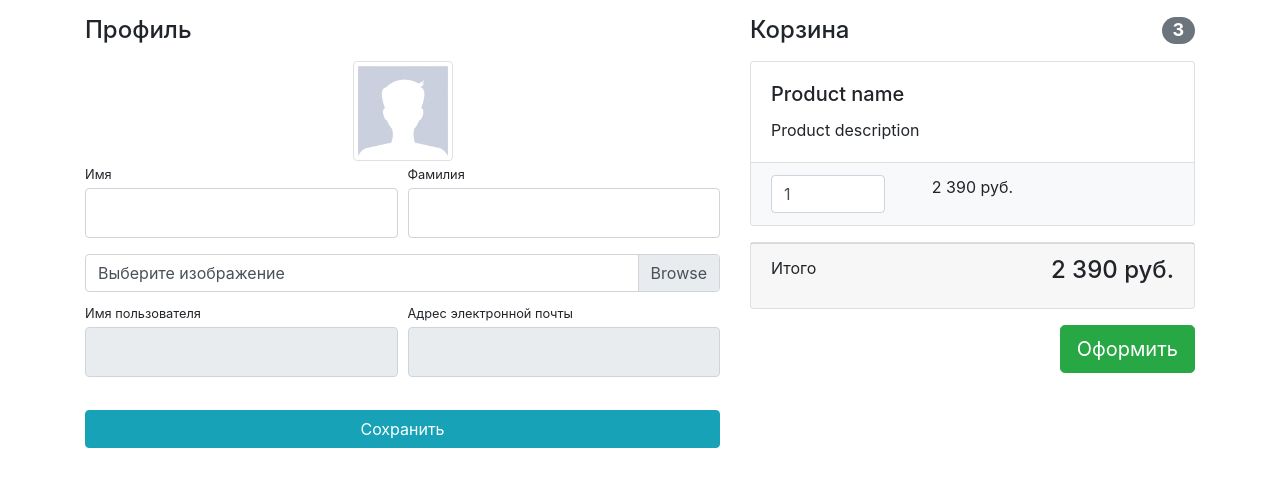
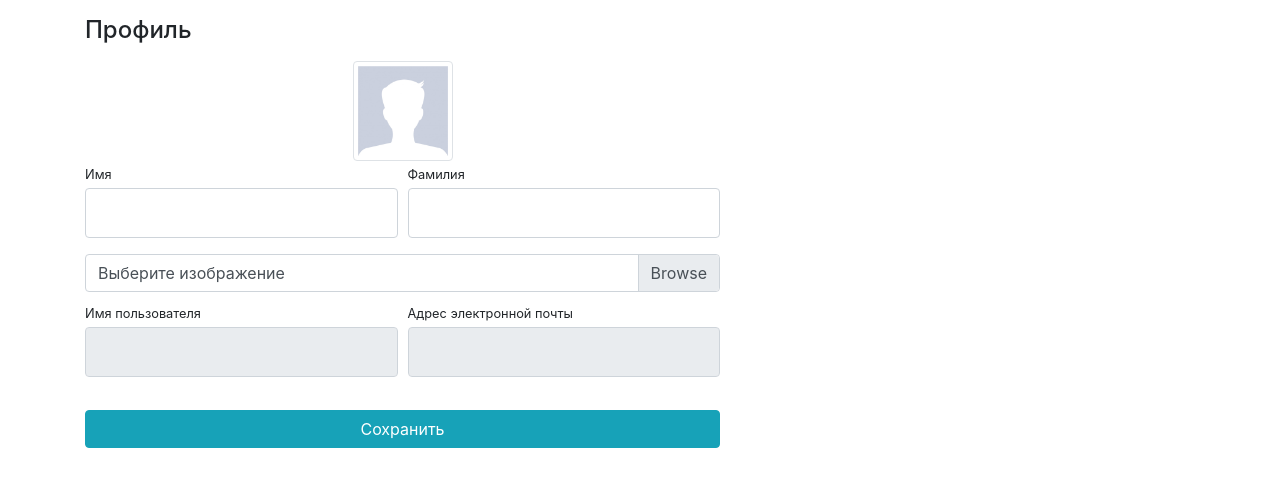
Before and after one commit to EATataris/geekshop, a Django app: template users/templates/users/profile.html in a window 1280 px wide. Shown: the part 56-543 px from the top of the page. Run offline with Django 3.2, Linux system fonts and the light colour scheme; the template is opened without the code that fills it: values that come from a table or form of the project are taken from there, others are empty; some libraries are stand-ins or nearby versions.

Commit message:
created baskets apps and add basket include template for profile template

```diff
--- a/geekshop/settings.py
+++ b/geekshop/settings.py
@@ -40,6 +40,7 @@ INSTALLED_APPS = [
 
     'products',
     'users',
+    'baskets',
 ]
 
 MIDDLEWARE = [
--- a/users/templates/users/profile.html
+++ b/users/templates/users/profile.html
@@ -70,38 +70,7 @@
                 </form>
             </div>
             <div class="col-lg-5">
-                <h4 class="mt-3 mb-3 d-flex justify-content-between align-items-center mb-3">
-                    Корзина <span class="badge badge-secondary badge-pill">3</span>
-                </h4>
-                <div class="card mb-3">
-                    <div class="card-body">
-                        <h5 class="card-title">Product name</h5>
-                        <p class="card-text">Product description</p>
-                    </div>
-                    <ul class="list-group list-group-flush">
-                        <li class="list-group-item bg-light">
-                            <div class="row text-center">
-                                <div class="col-lg-4">
-                                    <input name="basketID" type="number" class="form-control"
-                                           value="1" min="0">
-                                </div>
-                                <div class="col-lg-4">2 390 руб.</div>
-                                <div class="col-lg-4">
-                                    <a href="#">
-                                        <i class="fas fa-trash"></i>
-                                    </a>
-                                </div>
-                            </div>
-                        </li>
-                    </ul>
-                </div>
-                <div class="card mb-3">
-                    <div class="card-footer">
-                        <p class="float-left">Итого</p>
-                        <h4 class="float-right">2 390 руб.</h4>
-                    </div>
-                </div>
-                <button type="button" class="btn btn-success btn-lg float-right">Оформить</button>
+                {% include 'baskets/basket.html' %}
             </div>
         </div>
     </div>
```
